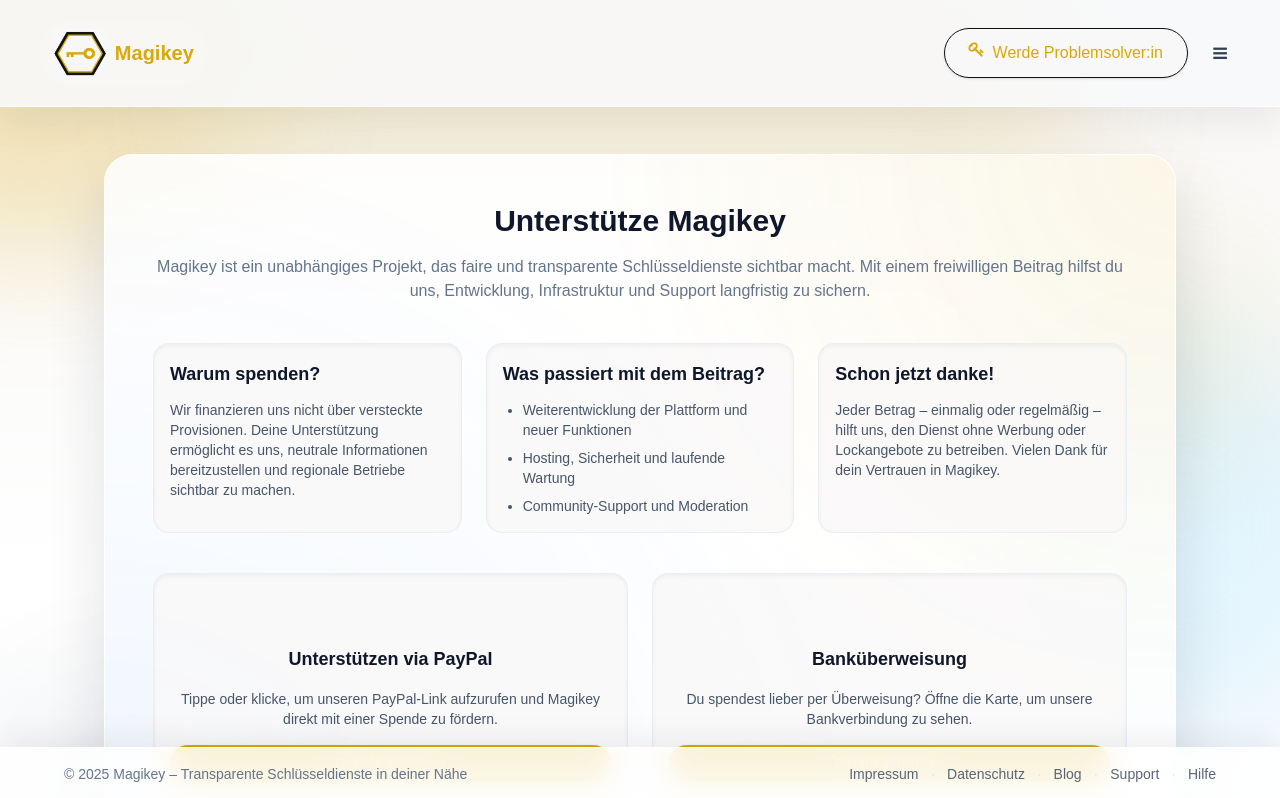
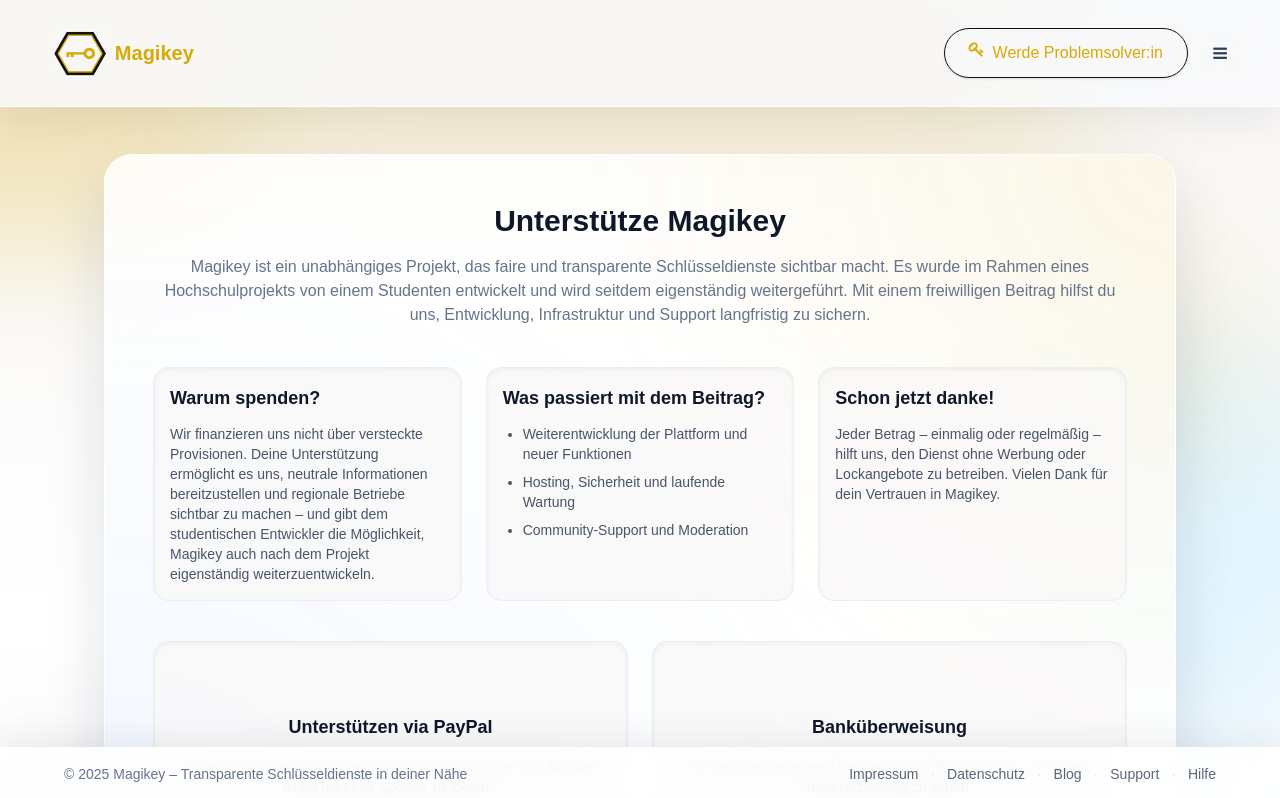
Before and after one commit to Prypien/Magikey, a Vue app: page /support in a window 1280 px wide. Shown: the top 798 px of the page. Built offline with nearby package versions, Linux system fonts and the light colour scheme; no server answers; what @formkit/vue would draw is missing.

Commit message:
Highlight student-led development on support page

```diff
--- a/src/features/static/pages/SupportView.vue
+++ b/src/features/static/pages/SupportView.vue
@@ -4,7 +4,9 @@
       <header class="space-y-4 text-center">
         <h1 class="section-heading">Unterstütze Magikey</h1>
         <p class="section-subtitle">
-          Magikey ist ein unabhängiges Projekt, das faire und transparente Schlüsseldienste sichtbar macht. Mit einem freiwilligen Beitrag hilfst du uns, Entwicklung, Infrastruktur und Support langfristig zu sichern.
+          Magikey ist ein unabhängiges Projekt, das faire und transparente Schlüsseldienste sichtbar macht. Es wurde im Rahmen
+          eines Hochschulprojekts von einem Studenten entwickelt und wird seitdem eigenständig weitergeführt. Mit einem
+          freiwilligen Beitrag hilfst du uns, Entwicklung, Infrastruktur und Support langfristig zu sichern.
         </p>
       </header>
 
@@ -12,7 +14,7 @@
         <article class="muted-panel space-y-3">
           <h2 class="text-lg font-semibold text-slate-900">Warum spenden?</h2>
           <p class="text-sm text-slate-600">
-            Wir finanzieren uns nicht über versteckte Provisionen. Deine Unterstützung ermöglicht es uns, neutrale Informationen bereitzustellen und regionale Betriebe sichtbar zu machen.
+            Wir finanzieren uns nicht über versteckte Provisionen. Deine Unterstützung ermöglicht es uns, neutrale Informationen bereitzustellen und regionale Betriebe sichtbar zu machen – und gibt dem studentischen Entwickler die Möglichkeit, Magikey auch nach dem Projekt eigenständig weiterzuentwickeln.
           </p>
         </article>
 
```
